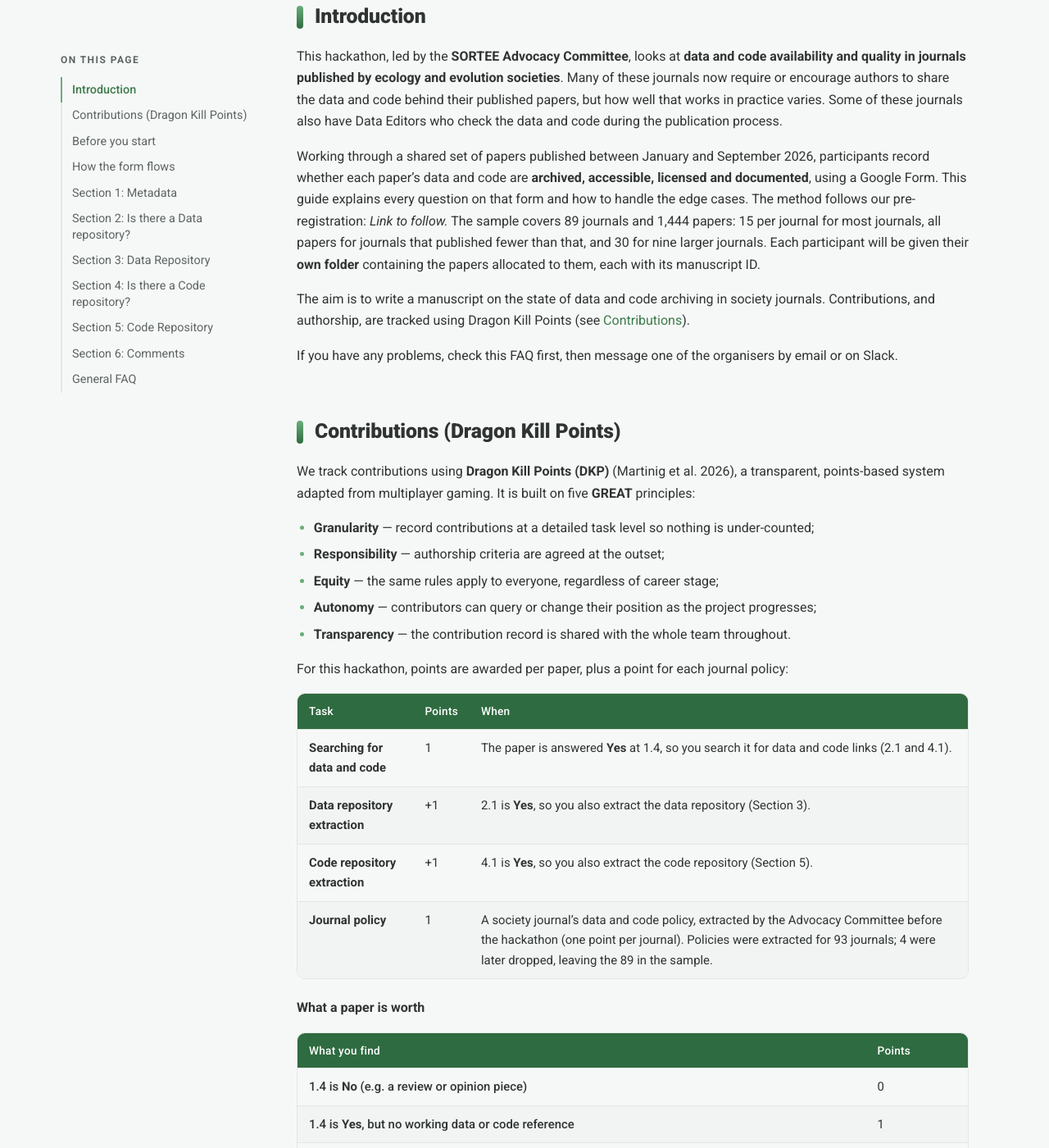
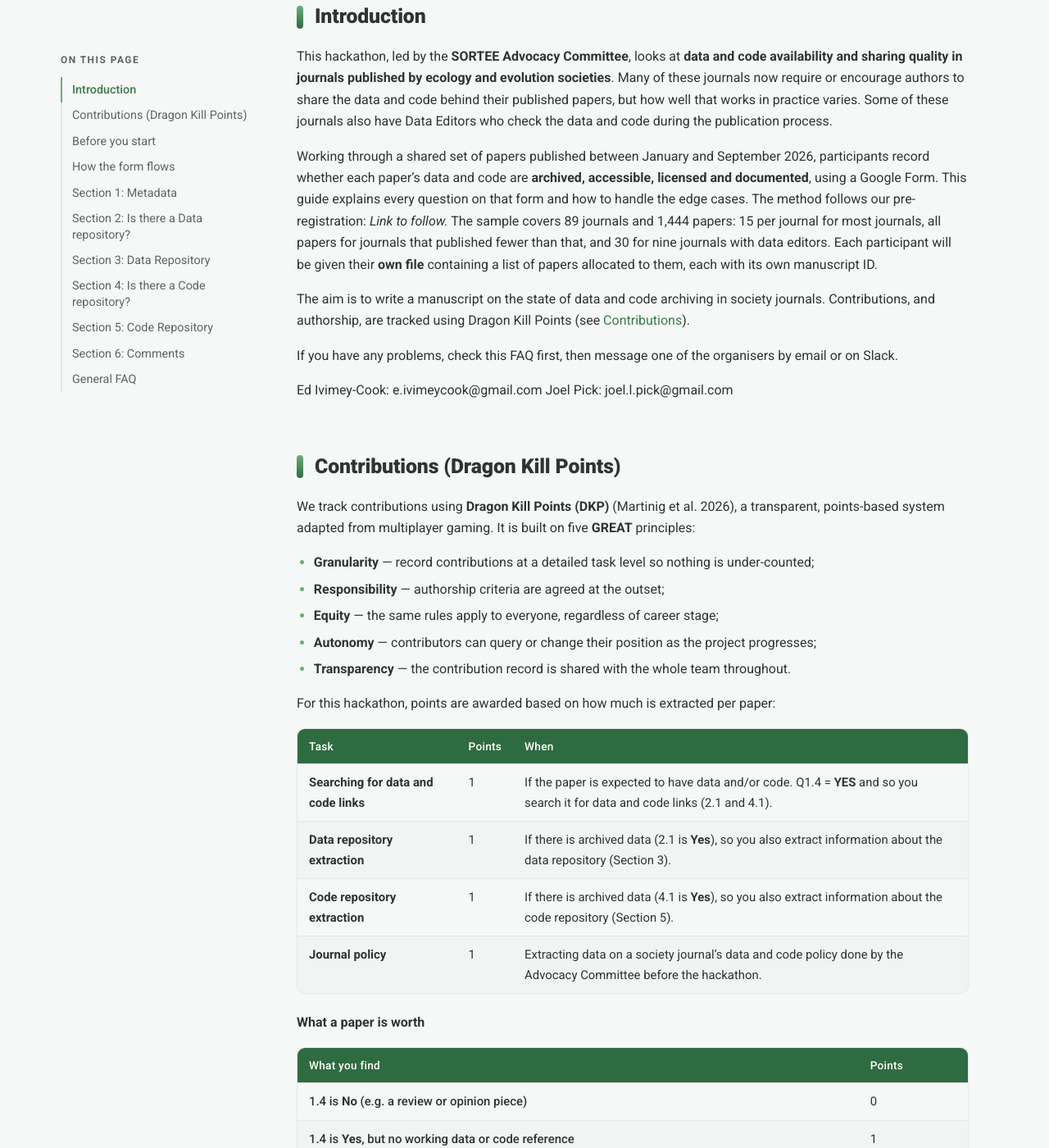
Before and after one commit to EIvimeyCook/Data-Code_Society, a Jekyll site: the page built from FAQ.md, in a window 1280 px wide and 1400 px high, scrolled down 532 px. Shown: the whole window at 82% size. Built offline with Jekyll 4.4.1, drawn with Linux system fonts in a browser that asks for light colours; our own code applies the rules of GitHub Pages for plain Markdown files; some of the changed text lies outside the part shown.

Commit message:
Update FAQ.md

```diff
--- a/FAQ.md
+++ b/FAQ.md
@@ -6,13 +6,16 @@
 
 ## Introduction
 
-This hackathon, led by the **SORTEE Advocacy Committee**, looks at **data and code availability and quality in journals published by ecology and evolution societies**. Many of these journals now require or encourage authors to share the data and code behind their published papers, but how well that works in practice varies. Some of these journals also have Data Editors who check the data and code during the publication process.
+This hackathon, led by the **SORTEE Advocacy Committee**, looks at **data and code availability and sharing quality in journals published by ecology and evolution societies**. Many of these journals now require or encourage authors to share the data and code behind their published papers, but how well that works in practice varies. Some of these journals also have Data Editors who check the data and code during the publication process.
 
-Working through a shared set of papers published between January and September 2026, participants record whether each paper's data and code are **archived, accessible, licensed and documented**, using a Google Form. This guide explains every question on that form and how to handle the edge cases. The method follows our pre-registration: _Link to follow._ The sample covers 89 journals and 1,444 papers: 15 per journal for most journals, all papers for journals that published fewer than that, and 30 for nine larger journals. Each participant will be given their **own folder** containing the papers allocated to them, each with its manuscript ID.
+Working through a shared set of papers published between January and September 2026, participants record whether each paper's data and code are **archived, accessible, licensed and documented**, using a Google Form. This guide explains every question on that form and how to handle the edge cases. The method follows our pre-registration: _Link to follow._ The sample covers 89 journals and 1,444 papers: 15 per journal for most journals, all papers for journals that published fewer than that, and 30 for nine journals with data editors. Each participant will be given their **own file** containing a list of papers allocated to them, each with its own manuscript ID.
 
 The aim is to write a manuscript on the state of data and code archiving in society journals. Contributions, and authorship, are tracked using Dragon Kill Points (see [Contributions](#contributions-dragon-kill-points)).
 
 If you have any problems, check this FAQ first, then message one of the organisers by email or on Slack.
+
+Ed Ivimey-Cook: e.ivimeycook@gmail.com
+Joel Pick: joel.l.pick@gmail.com
 
 ---
 
@@ -26,14 +29,14 @@ We track contributions using **Dragon Kill Points (DKP)** (Martinig et al. 2026)
 - **Autonomy** — contributors can query or change their position as the project progresses;
 - **Transparency** — the contribution record is shared with the whole team throughout.
 
-For this hackathon, points are awarded per paper, plus a point for each journal policy:
+For this hackathon, points are awarded based on how much is extracted per paper:
 
 | Task | Points | When |
 |---|---|---|
-| **Searching for data and code** | 1 | The paper is answered **Yes** at 1.4, so you search it for data and code links (2.1 and 4.1). |
-| **Data repository extraction** | +1 | 2.1 is **Yes**, so you also extract the data repository (Section 3). |
-| **Code repository extraction** | +1 | 4.1 is **Yes**, so you also extract the code repository (Section 5). |
-| **Journal policy** | 1 | A society journal's data and code policy, extracted by the Advocacy Committee before the hackathon (one point per journal). Policies were extracted for 93 journals; 4 were later dropped, leaving the 89 in the sample. |
+| **Searching for data and code links** | 1 | If the paper is expected to have data and/or code. Q1.4  = **YES** and so you search it for data and code links (2.1 and 4.1). |
+| **Data repository extraction** | 1 | If there is archived data (2.1 is **Yes**), so you also extract information about the data repository (Section 3). |
+| **Code repository extraction** | 1 | If there is archived data (4.1 is **Yes**), so you also extract information about the code repository (Section 5). |
+| **Journal policy** | 1 | Extracting data on a society journal's data and code policy done by the Advocacy Committee before the hackathon. |
 
 **What a paper is worth**
 
```
Also changed, not shown: other parts of FAQ.md (+2 -2 lines).
